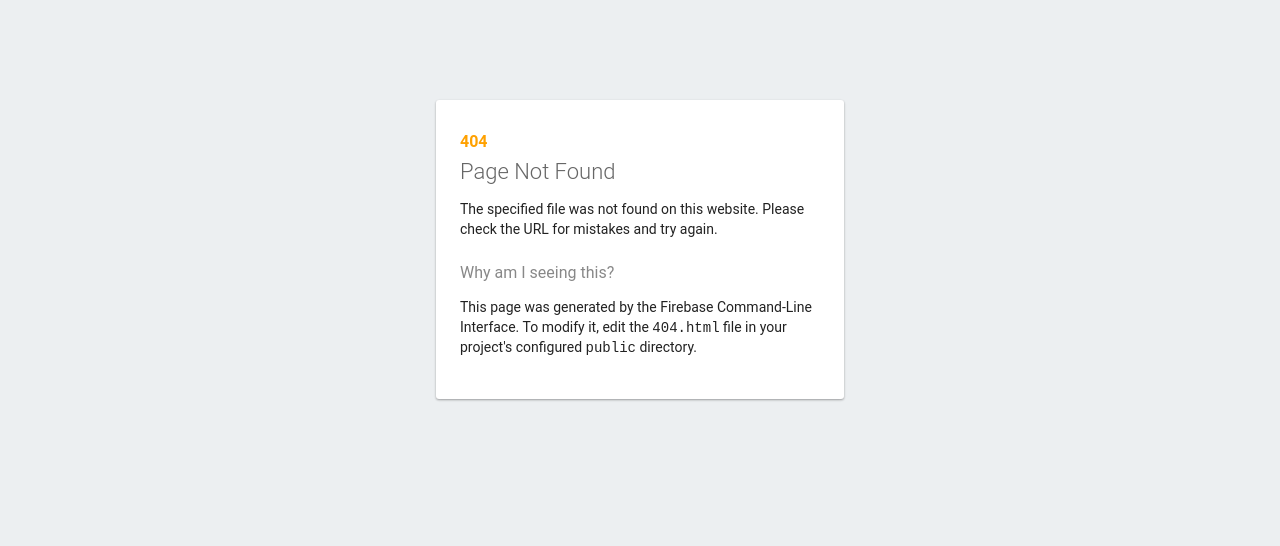
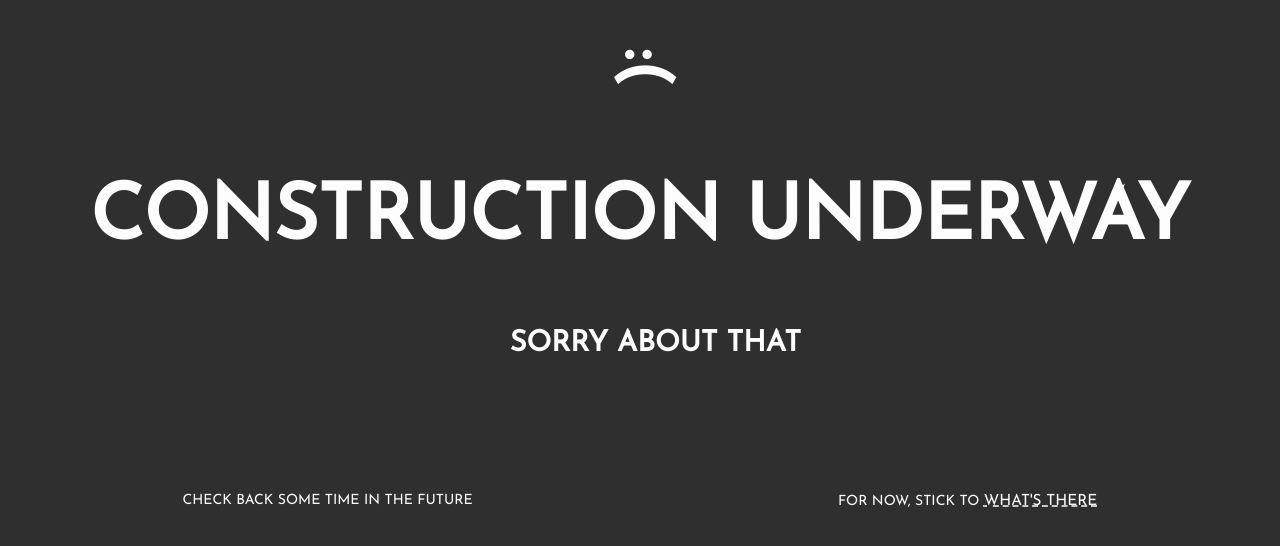
Before and after one commit to Sensanaty/lu-ka, a plain HTML site: page public/404.html in a window 1280 px wide. Drawn offline with Linux system fonts and the light colour scheme.

Commit message:
Add 404 page [COMPLETE]

```diff
--- a/public/404.html
+++ b/public/404.html
@@ -1,33 +1,37 @@
 <!DOCTYPE html>
-<html>
-  <head>
-    <meta charset="utf-8">
+<html lang="en">
+
+<head>
+    <title>WHOOPS | LU KA</title>
+    <meta charset="UTF-8">
+    <meta name="author" content="Luka Salevic">
+    <meta name="description" content="LU KA 404">
     <meta name="viewport" content="width=device-width, initial-scale=1">
-    <title>Page Not Found</title>
 
-    <style media="screen">
-      body { background: #ECEFF1; color: rgba(0,0,0,0.87); font-family: Roboto, Helvetica, Arial, sans-serif; margin: 0; padding: 0; }
-      #message { background: white; max-width: 360px; margin: 100px auto 16px; padding: 32px 24px 16px; border-radius: 3px; }
-      #message h3 { color: #888; font-weight: normal; font-size: 16px; margin: 16px 0 12px; }
-      #message h2 { color: #ffa100; font-weight: bold; font-size: 16px; margin: 0 0 8px; }
-      #message h1 { font-size: 22px; font-weight: 300; color: rgba(0,0,0,0.6); margin: 0 0 16px;}
-      #message p { line-height: 140%; margin: 16px 0 24px; font-size: 14px; }
-      #message a { display: block; text-align: center; background: #039be5; text-transform: uppercase; text-decoration: none; color: white; padding: 16px; border-radius: 4px; }
-      #message, #message a { box-shadow: 0 1px 3px rgba(0,0,0,0.12), 0 1px 2px rgba(0,0,0,0.24); }
-      #load { color: rgba(0,0,0,0.4); text-align: center; font-size: 13px; }
-      @media (max-width: 600px) {
-        body, #message { margin-top: 0; background: white; box-shadow: none; }
-        body { border-top: 16px solid #ffa100; }
-      }
-    </style>
-  </head>
-  <body>
-    <div id="message">
-      <h2>404</h2>
-      <h1>Page Not Found</h1>
-      <p>The specified file was not found on this website. Please check the URL for mistakes and try again.</p>
-      <h3>Why am I seeing this?</h3>
-      <p>This page was generated by the Firebase Command-Line Interface. To modify it, edit the <code>404.html</code> file in your project's configured <code>public</code> directory.</p>
+    <!-- https://necolas.github.io/normalize.css/ -->
+    <link rel="stylesheet" href="styles/normalize.min.css" type="text/css">
+    <link rel="stylesheet" href="styles/404.min.css" type="text/css">
+    <link href="https://fonts.googleapis.com/css?family=Josefin+Sans" rel="stylesheet">
+</head>
+
+<body>
+    <div class="container">
+        <div class="centered title">
+            <h1>CONSTRUCTION UNDERWAY</h1>
+        </div>
+        <div class="centered subtitle">
+            <h2>SORRY ABOUT THAT</h2>
+        </div>
+        <div class="centered text">
+            <p>CHECK BACK SOME TIME IN THE FUTURE</p>
+        </div>
+        <div class="centered subtext">
+            <p>FOR NOW, STICK TO <a href="index.html">WHAT'S THERE</a></p>
+        </div>
+        <div class="centered dead">
+            <h1>:(</h1>
+        </div>
     </div>
-  </body>
+</body>
+
 </html>
--- /dev/null
+++ b/public/styles/404.css
@@ -0,0 +1,72 @@
+html, body {
+    height: 100%;
+    cursor: default;
+    user-select: none;
+    background: #2f2f2f;
+    color: #fdfdfd;
+    font-family: 'Josefin Sans', sans-serif;
+    overflow: hidden;
+}
+
+a {
+    text-decoration: underline #fdfdfd dashed;
+    color: #fdfdfd;
+    font-size: 1.2vw;
+}
+
+.container {
+    height: 100%;
+    display: grid;
+    grid-template-columns: repeat(6 1fr);
+    grid-template-rows: 1fr 2fr 3fr 3fr 2fr 1fr;
+    grid-template-areas:
+        "de de de de de de"
+        "ti ti ti ti ti ti"
+        ". . sti sti . ."
+        "te te te ste ste ste"
+        ". . . . . ."
+
+}
+
+h1 {
+    margin: 0.5em;
+}
+
+.centered {
+    display: flex;
+    justify-content: center;
+    align-items: center;
+}
+
+.dead {
+    grid-area: de;
+    font-size: 2em;
+    transform: rotate(90deg);
+}
+
+.title {
+    grid-area: ti;
+    font-size: 3vw;
+    align-self: flex-start;
+
+}
+
+.subtitle {
+    grid-area: sti;
+    align-self: flex-start;
+    font-size: 1.5vw;
+}
+
+.text {
+    grid-area: te;
+    font-size: 1.1vw;
+    align-self: flex-start;
+    margin: 10px;
+}
+
+.subtext {
+    grid-area: ste;
+    font-size: 1.1vw;
+    align-self: flex-start;
+    margin: 10px;
+}
```
Also changed, not shown: public/styles/404.min.css (added).
